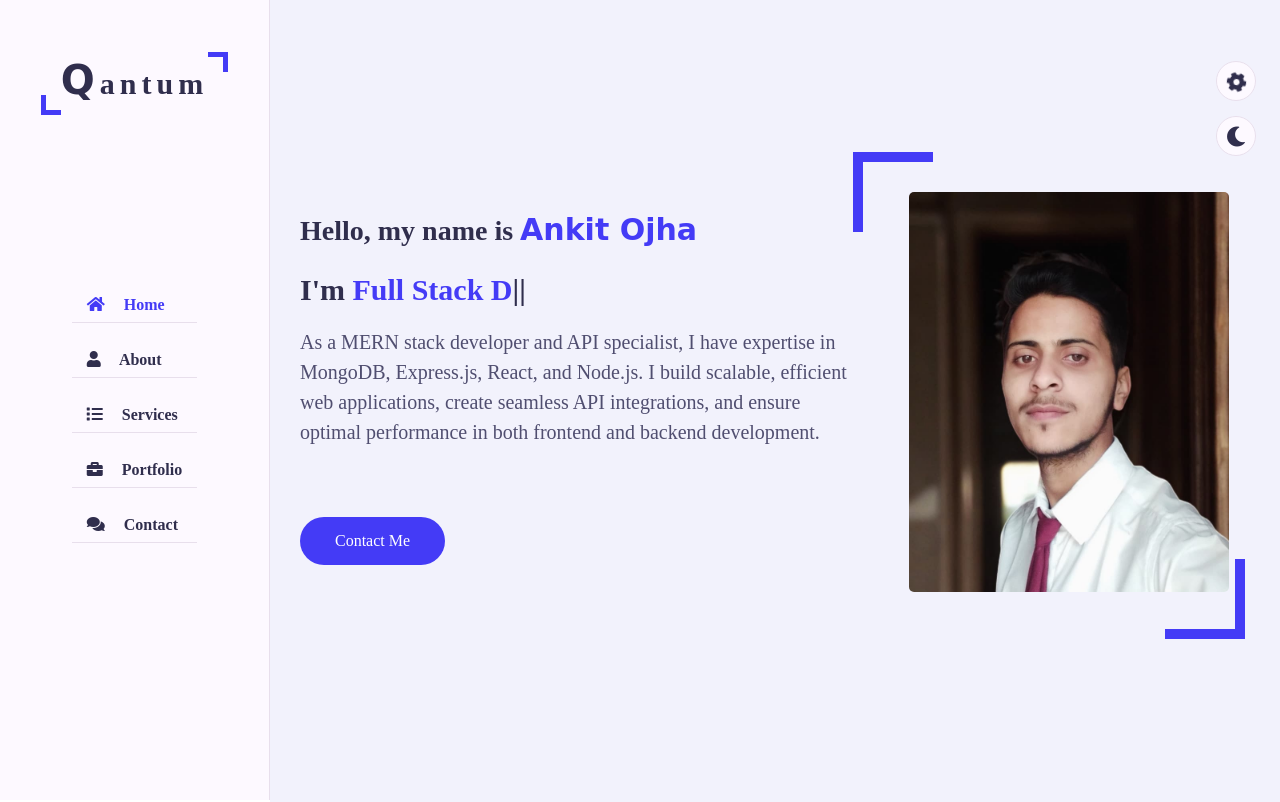
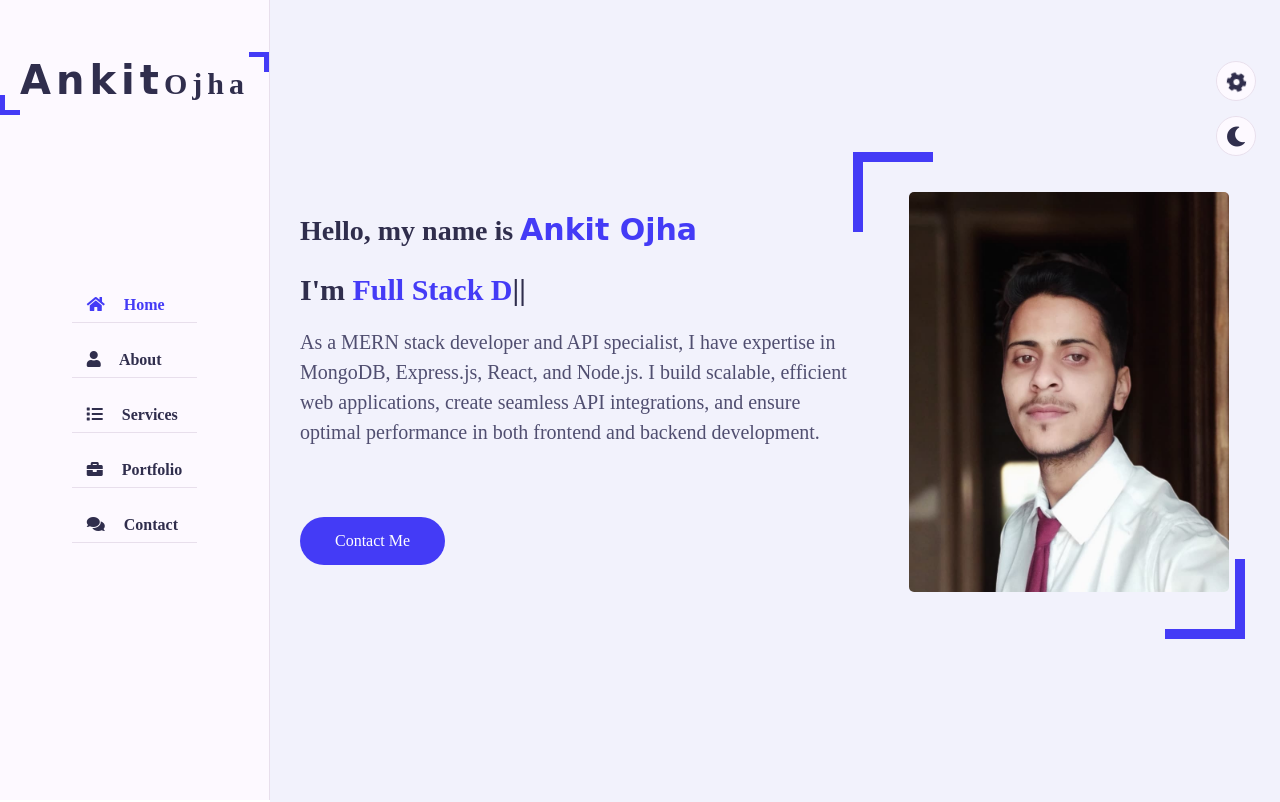
Before and after one commit to ankitojha02/My-Portfolio, a plain HTML site: page index.html in a window 1280 px wide. Shown: the top 802 px of the page. Drawn offline with nearby package versions, Linux system fonts and the light colour scheme; a web font is replaced by a local one.

Commit message:
Update index.html

```diff
--- a/index.html
+++ b/index.html
@@ -26,7 +26,7 @@
         <!--==== Aside Start ====-->
         <div class="aside">
             <div class="logo">
-                <a href="#"><span>Q</span>antum</a>
+                <a href="#"><span>Ankit</span>Ojha</a>
 
             </div>
             <div class="nav-toggler">
```
